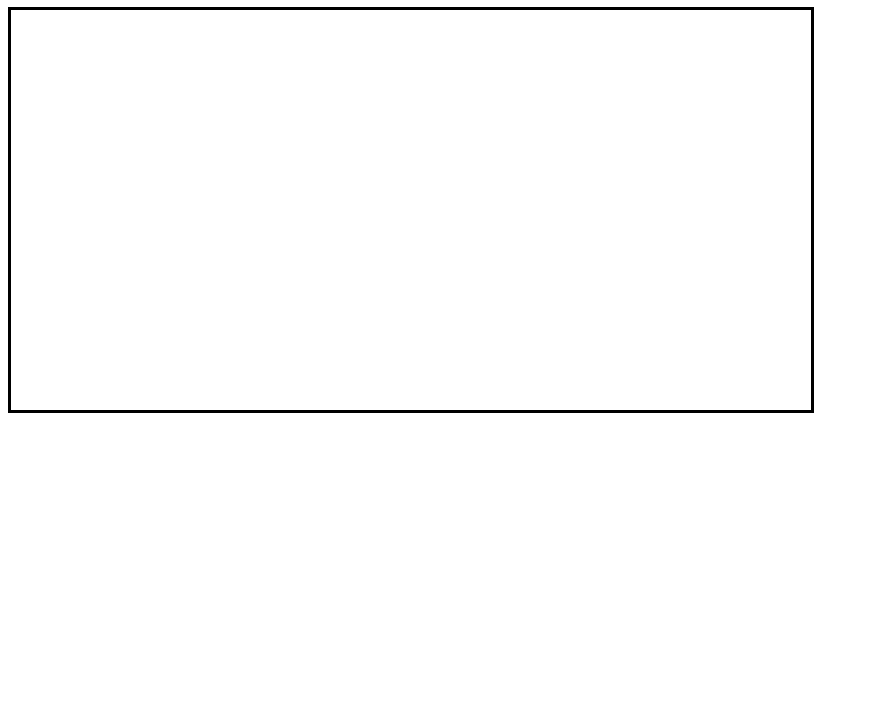
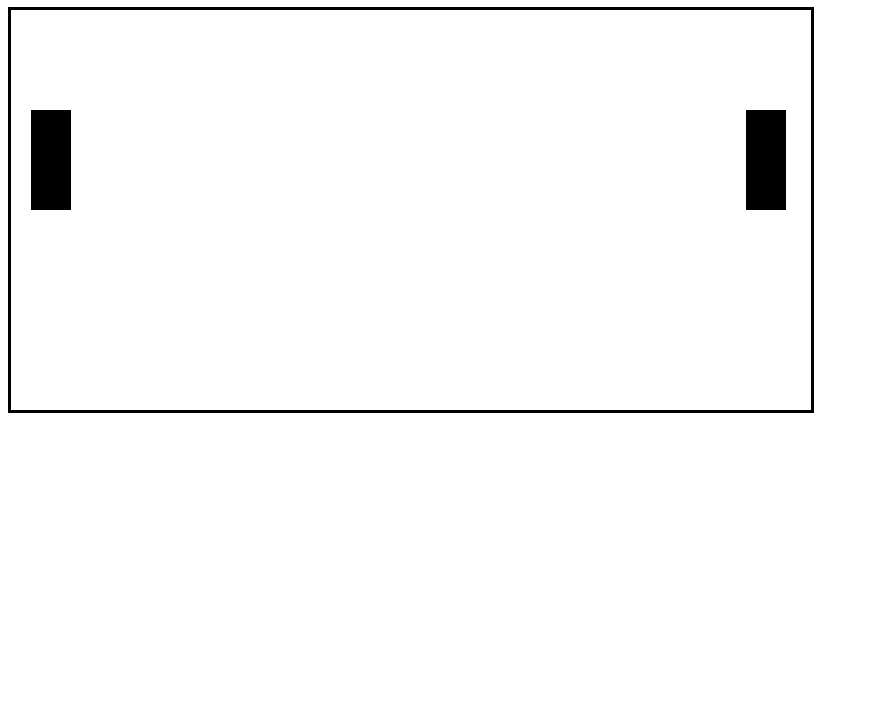
Before and after one commit to anameb/PingPongJavaS, a plain HTML site: page index.html in a window 1280 px wide. Shown: the part 73-800 px from the top of the page, without its empty margins (0-869 px from the left). Drawn offline with Linux system fonts and the light colour scheme.

Commit message:
se crea barra lateral del juego

```diff
--- a/index.html
+++ b/index.html
@@ -12,7 +12,7 @@ canvas{
         </style>
 </head>
 <body>
-    <h1>Ping Pong por código Facilito</h1>
+    <h1>Ping Pong </h1>
     <canvas id ="canvas"></canvas>
     <script src ="main.js"></script>
 
--- a/main.js
+++ b/main.js
@@ -1,27 +1,48 @@
-(function(){
+(function () {
 
-    self.Board = function(width,height){
+  self.Board = function (width, height) {
     this.width = width;
     this.height = height;
     this.playing = false;
     this.game_over = false;
-      this.bars =[];
+    this.bars = [];
     this.ball = null;
   }
 
-   self.Board.prototype ={
-       get elements (){
+  self.Board.prototype = {
+    get elements() {
       var elements = this.bars;
-          elements.push(ball);
+      elements.push(this.ball);
       return elements;
     }
   }
 
 })();
 
-(function(){
+(function () {
+  self.Bar = function (x, y, width, height, board) {
+    this.x = x;
+    this.y = y;
+    this.width = width;
+    this.height = height;
+    this.board = board;
+    this.board.bars.push(this);
+    this.kind = "rectangle";
 
-  self.BoardView = function(canvas, board){
+  }
+  self.Bar.prototype = {
+    down: function () {
+
+    },
+    up: function () {
+    }
+  }
+
+})();
+
+(function () {
+
+  self.BoardView = function (canvas, board) {
     this.canvas = canvas;
     this.canvas.width = board.width;
     this.canvas.height = board.height;
@@ -29,14 +50,42 @@
     this.ctx = canvas.getContext("2d");
   }
 
+  self.BoardView.prototype = {
+    draw: function () {
+      for (var i = this.board.elements.length - 1; i >= 0; i--) {
+        var el = this.board.elements[i];
+
+        draw(this.ctx, el)
+
+      };
+    }
+  }
+
+  function draw(ctx, element) {
+    if (element !== null && element.hasOwnProperty("kind")) {
+      switch (element.kind) {
+        case "rectangle":
+          ctx.fillRect(element.x, element.y, element.width, element.height);
+          break;
+      }
+
+    }
+
+
+  }
+
 })();
 
-window.addEventListener("load" ,  main);
+window.addEventListener("load", main);
 
-function main(){
+function main() {
 
-  var board = new Board(800,400);
+  var board = new Board(800, 400);
+  var bar = new Bar(20, 100, 40, 100, board);
+  var bar = new Bar(735, 100, 40, 100, board);
   var canvas = document.getElementById('canvas');
-  var board_view = new BoardView(canvas,board);
+  var board_view = new BoardView(canvas, board);
+
+  board_view.draw();
 
 }
```
Lines whose indentation alone changed are shown as unchanged.
